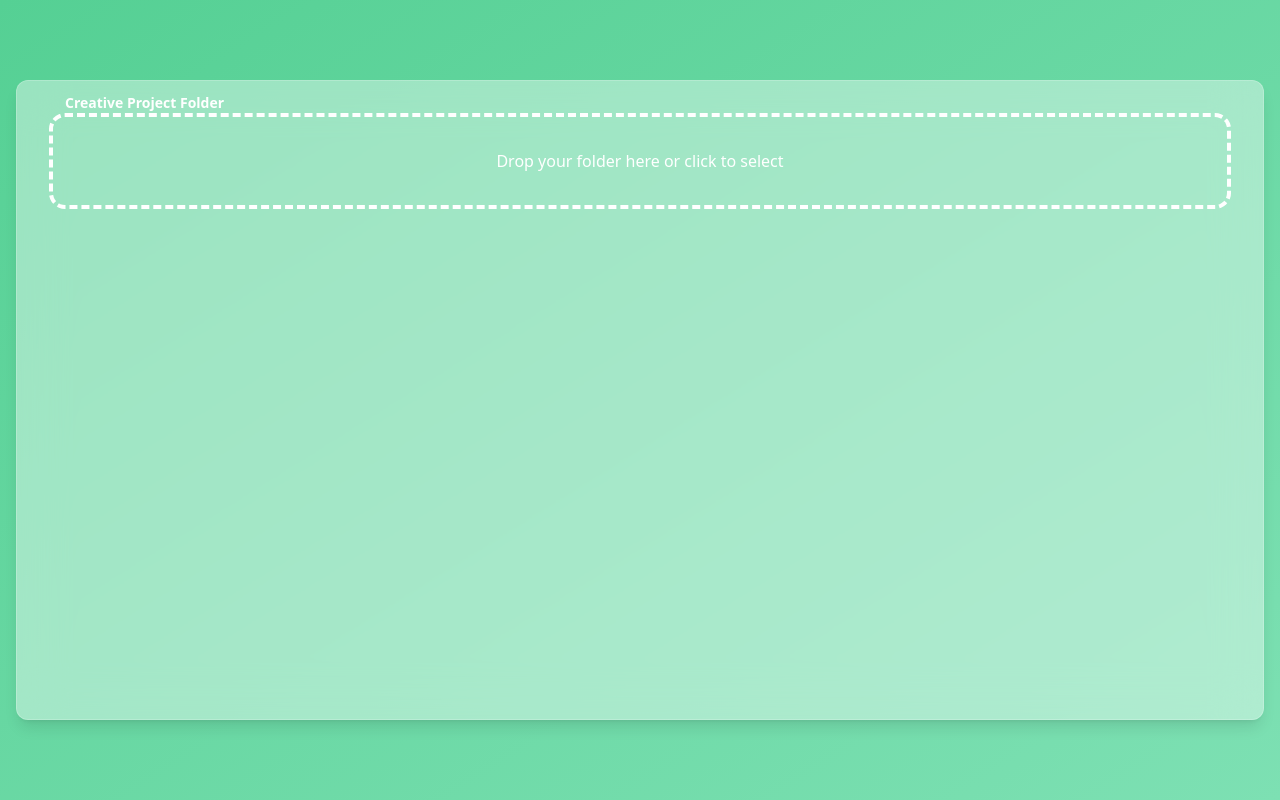
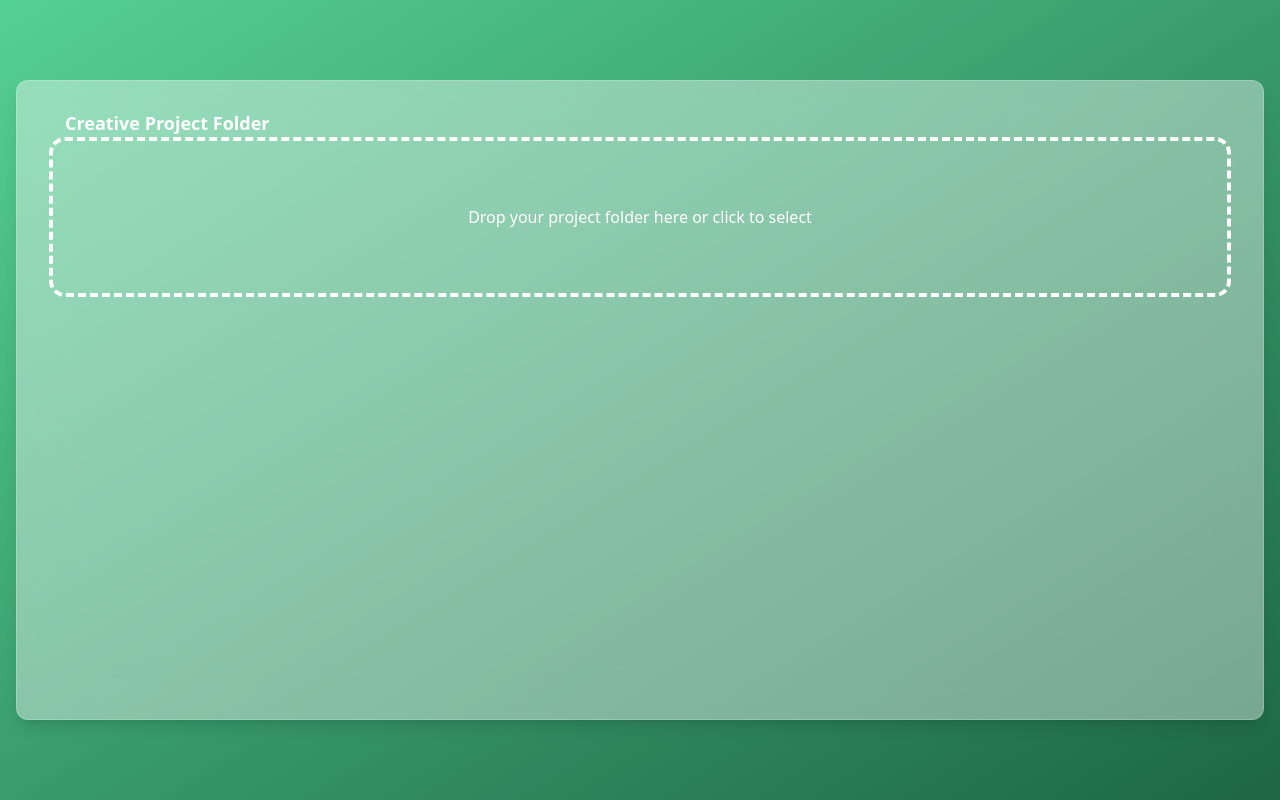
Before and after one commit to dkbozkurt/dkb-AdCraft, a React (Vite) app: page / in a window 1280 px wide. Built offline with nearby package versions, Linux system fonts and the light colour scheme.

Commit message:
FileDropArea edits

```diff
--- a/src/components/Background.tsx
+++ b/src/components/Background.tsx
@@ -2,7 +2,7 @@ import React from 'react'
 
 const Background: React.FC<{ children?: React.ReactNode }> = ({ children }) => {
     return (
-        <div className="flex items-center justify-center min-h-screen bg-gradient-to-br from-jd-green to-jd-green-light p-4">
+        <div className="flex items-center justify-center min-h-screen bg-gradient-to-br from-jd-green to-jd-green-dark p-4">
             <div className="relative w-full max-w-screen-2xl h-[80vh] bg-white bg-opacity-40 backdrop-blur-xl rounded-xl shadow-lg border border-white border-opacity-20">
                 {/* <h1 className="absolute -top-4 left-4 bg-white px-4 py-1 text-2xl font-bold text-gray-800 rounded-full shadow-md">
                     AdCraft
--- a/src/components/FileDropArea.tsx
+++ b/src/components/FileDropArea.tsx
@@ -88,12 +88,12 @@ const FileDropArea: React.FC = () => {
     }
 
     return (
-        <div className="relative mb-4">
-            <h2 className="absolute -top-5 left-2 z-10 px-2 text-white text-sm font-bold">
+        <div className="relative mt-6 mb-16">
+            <h2 className="absolute -top-7 left-2 z-10 px-2 text-white text-lg font-bold">
                 Creative Project Folder
             </h2>
             <div
-                className={`relative border-4 border-dashed border-white rounded-2xl p-8 text-center cursor-pointer ${folder ? 'border-opacity-0' : 'border-opacity-100'
+                className={`relative border-4 border-dashed border-white rounded-2xl p-16 text-center cursor-pointer ${folder ? 'border-opacity-0' : 'border-opacity-100'
                     }`}
                 onDrop={handleDrop}
                 onDragOver={(e) => e.preventDefault()}
@@ -115,7 +115,7 @@ const FileDropArea: React.FC = () => {
                         </button>
                     </div>
                 ) : (
-                    <p className="text-white">Drop your folder here or click to select</p>
+                    <p className="text-white">Drop your project folder here or click to select</p>
                 )}
             </div>
             <input
--- a/tailwind.config.js
+++ b/tailwind.config.js
@@ -8,6 +8,7 @@ module.exports = {
       colors: {
         'jd-green': '#55d094',
         'jd-green-light': '#7de0b3',
+        'jd-green-dark': '#1d6743',
       },
     },
   },
```
